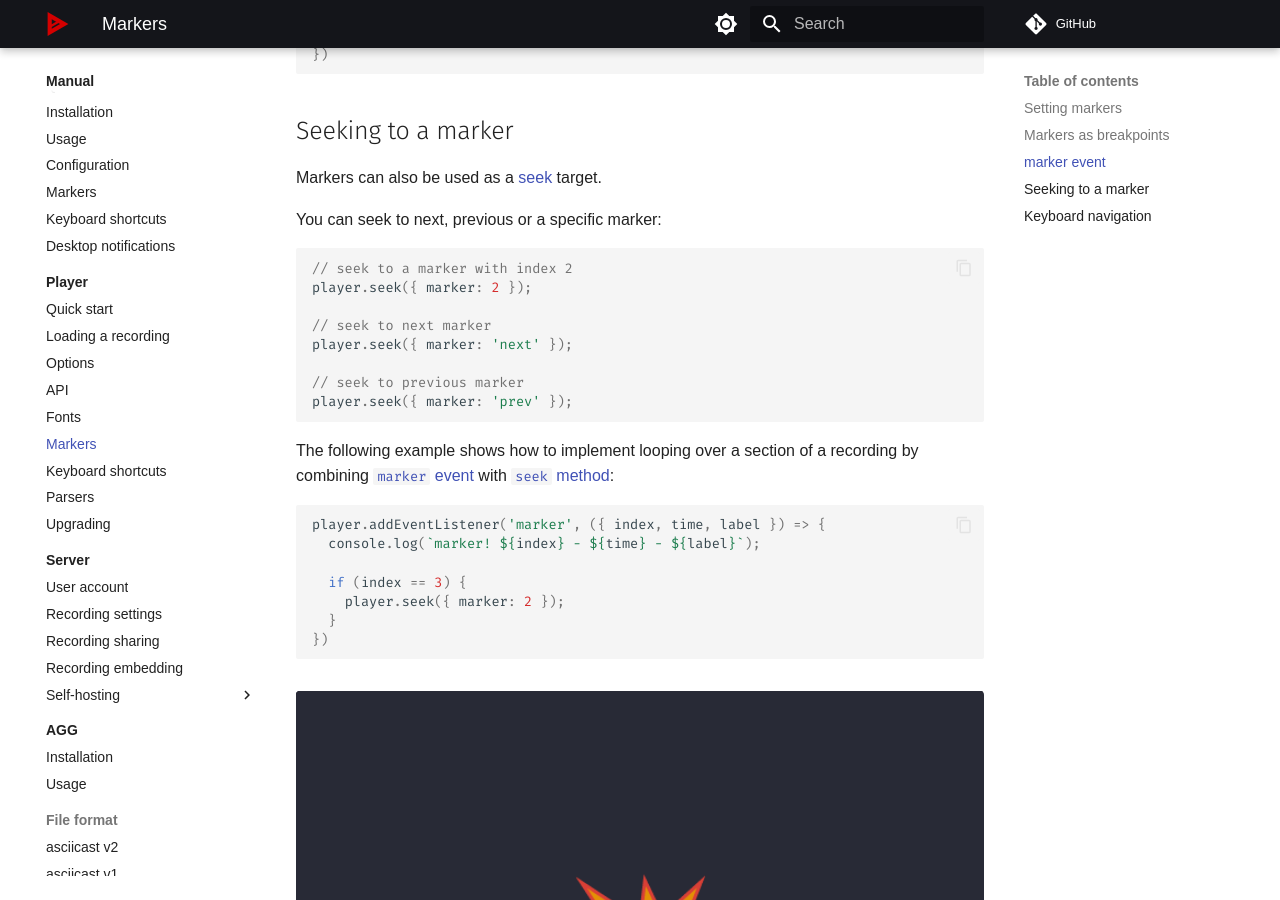
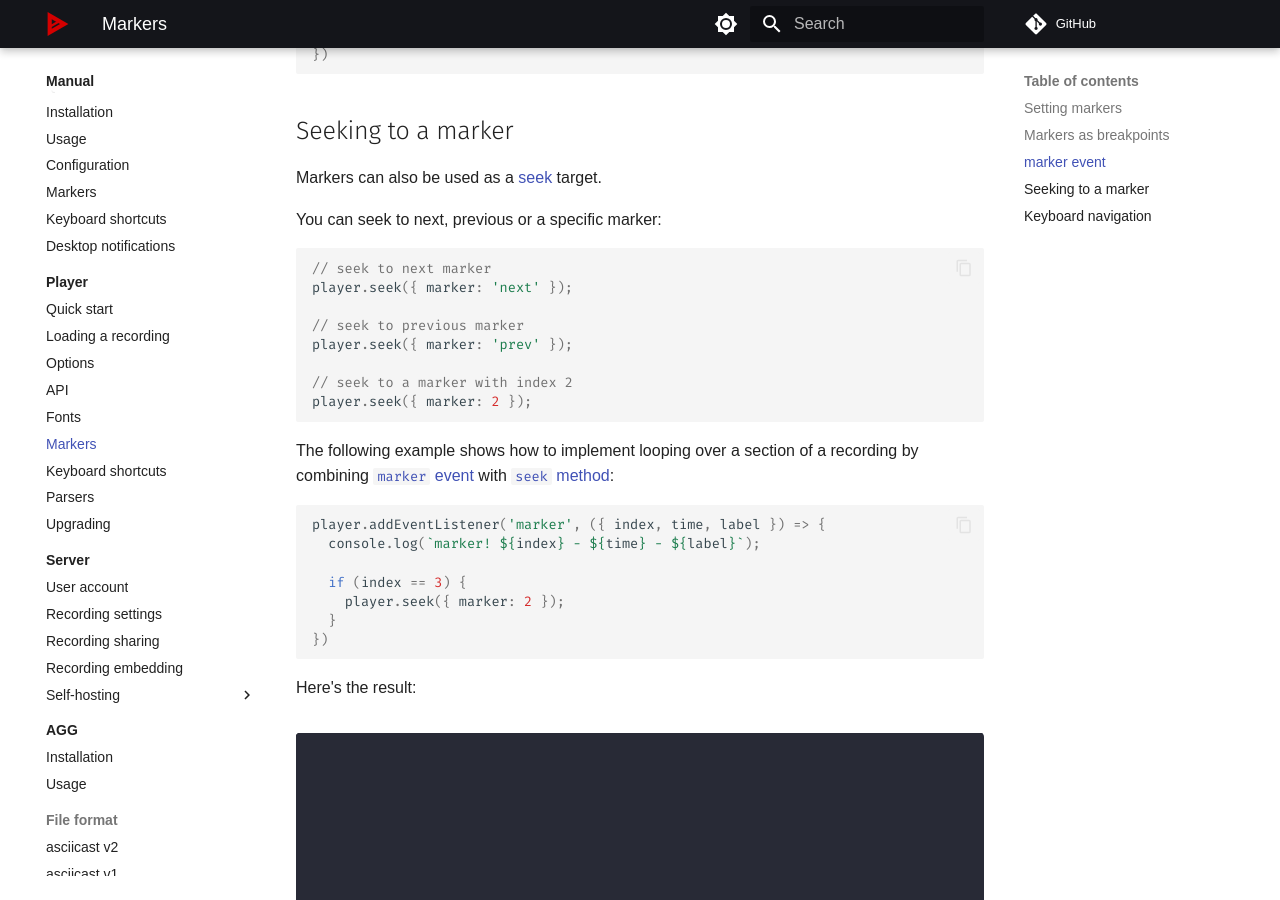
Before and after one commit to ofek/asciinema.github.io, an MkDocs documentation site: the page built from docs/manual/player/markers.md, in a window 1280 px wide and 900 px high, scrolled down 3159 px. Built offline with MkDocs 1.6.1 and Material for MkDocs 9.7.7, drawn with Linux system fonts in a browser that asks for light colours; some web fonts are replaced; comment, search, counter and statistics services are not loaded.

Commit message:
Update the player/markers page

````diff
--- a/docs/manual/player/markers.md
+++ b/docs/manual/player/markers.md
@@ -110,14 +110,14 @@ Markers can also be used as a [seek](api.md#seeklocation) target.
 You can seek to next, previous or a specific marker:
 
 ```javascript
-// seek to a marker with index 2
-player.seek({ marker: 2 });
-
 // seek to next marker
 player.seek({ marker: 'next' });
 
 // seek to previous marker
 player.seek({ marker: 'prev' });
+
+// seek to a marker with index 2
+player.seek({ marker: 2 });
 ```
 
 The following example shows how to implement looping over a section of a
@@ -134,6 +134,8 @@ player.addEventListener('marker', ({ index, time, label }) => {
 })
 ```
 
+Here's the result:
+
 <div class="player" id="player-manual-player-markers-seeking"></div>
 
 ## Keyboard navigation
````
